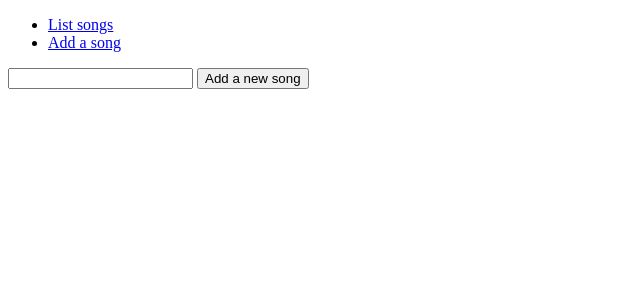
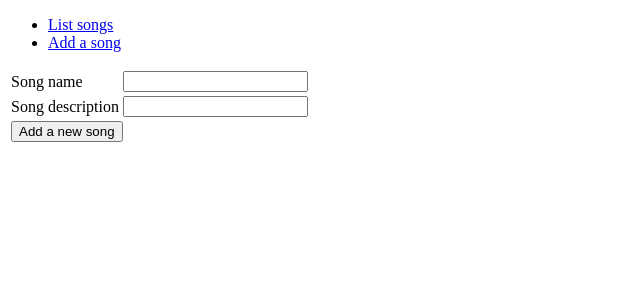
Before and after one commit to apndx/Karaokepal, a Flask app: page /songs/new/ in a window 1280 px wide. Shown: the top 300 px of the page, without its empty margins (0-640 px from the left). Run offline with Flask 2, Linux system fonts and the light colour scheme.

Commit message:
WTFormsin käyttöönotto, description kenttä song tauluun

```diff
--- /dev/null
+++ b/application/songs/forms.py
@@ -0,0 +1,9 @@
+from flask_wtf import FlaskForm
+from wtforms import StringField
+
+class SongForm(FlaskForm):
+    name = StringField("Song name")
+    description = StringField("Song description")
+
+    class Meta:
+        csrf = False
--- a/application/songs/views.py
+++ b/application/songs/views.py
@@ -1,6 +1,8 @@
+from flask import redirect, render_template, request, url_for
+
 from application import app, db
-from flask import redirect, render_template, request, url_for
 from application.songs.models import Song
+from application.songs.forms import SongForm
 
 @app.route("/songs", methods=["GET"])
 def songs_index():
@@ -8,7 +10,7 @@ def songs_index():
 
 @app.route("/songs/new/")
 def songs_form():
-    return render_template("songs/new.html")
+    return render_template("songs/new.html", form = SongForm())
 
 @app.route("/songs/<song_id>/", methods=["GET"])
 def songs_change_name(song_id):
@@ -27,7 +29,10 @@ def change_form(song_id):
 
 @app.route("/songs/", methods=["POST"])
 def songs_create():
-    t = Song(request.form.get("name"))
+    form = SongForm(request.form)
+
+    t = Song(form.name.data)
+    t.description = form.description.data
 
     db.session().add(t)
     db.session().commit()
--- a/application/templates/songs/new.html
+++ b/application/templates/songs/new.html
@@ -2,7 +2,28 @@
 
 {% block body %}
 <form method="POST" action="{{ url_for('songs_create') }}">
-  <input type="text" name="name"/>
-  <input type="submit" value="Add a new song"/>
+  <table>
+    <tr>
+      <td>
+       {{ form.name.label }}
+      </td>
+      <td>
+       {{ form.name }}
+      </td>
+    </tr>
+    <tr>
+        <td>
+          {{ form.description.label }}
+        </td>
+        <td>
+          {{ form.description }}
+        </td>
+            </tr>
+
+    <tr>
+      <td colspan="2">
+        <input type="submit" value="Add a new song"/>
+      </td>
+    </tr>
 </form>
 {% endblock %}
```
